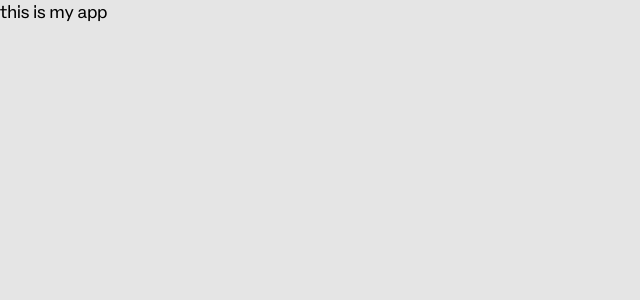
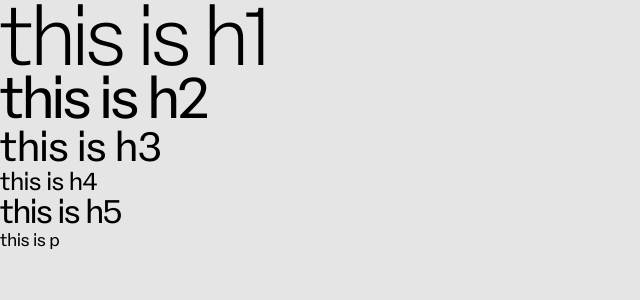
Before and after one commit to yanalalmer/o9solutions-next, a Next.js app: page / in a window 1280 px wide. Shown: the top 300 px of the page, without its empty margins (0-640 px from the left). Built offline with nearby package versions, Linux system fonts and the light colour scheme.

Commit message:
added typography config

```diff
--- a/src/app/page.js
+++ b/src/app/page.js
@@ -1,3 +1,12 @@
 export default function Home() {
-  return <main>this is my app</main>;
+  return (
+    <main>
+      <h1>this is h1</h1>
+      <h2>this is h2</h2>
+      <h3>this is h3</h3>
+      <h4>this is h4</h4>
+      <h5>this is h5</h5>
+      <p>this is p</p>
+    </main>
+  );
 }
--- a/src/styles/globals.css
+++ b/src/styles/globals.css
@@ -21,4 +21,63 @@
     @apply font-o9Sans;
     @apply text-base;
   }
+  /* TYPOGRAPHY */
+  h1 {
+    @apply text-l;
+    @apply font-o9Sans-light;
+    @apply leading-[90%];
+    @apply tracking-[-2.24px];
+    @apply tablet:text-xl;
+    @apply tablet:tracking-[-3.2px];
+    @apply desktopL:text-xxl;
+    @apply desktopL:tracking-[-5.72px];
+  }
+  h2 {
+    @apply text-lm;
+    @apply font-[400];
+    @apply tracking-[-0.72px];
+    @apply tablet:text-[64px];
+    @apply tablet:tracking-[-1.28px];
+    @apply desktop:text-l;
+    @apply desktop:leading-[95%];
+    @apply desktop:tracking-[-1.96px];
+    @apply desktopL:text-[64px];
+    @apply desktopL:leading-[100%];
+    @apply desktopL:tracking-[-1.28px];
+  }
+  h3 {
+    @apply text-xm;
+    @apply leading-[110%];
+    @apply tracking-[-0.16px];
+    @apply tablet:text-m;
+    @apply tablet:tracking-[-0.2px];
+    @apply desktopL:tracking-[-0.6px];
+  }
+  h4 {
+    @apply text-xxm;
+    @apply leading-[120%];
+    @apply tablet:text-[28px];
+    @apply tablet:leading-[110%];
+    @apply tablet:tracking-[-0.14px];
+    @apply desktop:text-xxm;
+    @apply desktop:leading-[110%];
+    @apply desktop:tracking-[-0.12px];
+    @apply desktopL:text-[28px];
+    @apply desktopL:leading-[110%];
+    @apply desktopL:tracking-[-0.42px];
+  }
+  h5 {
+    @apply text-s;
+    @apply leading-[110%];
+    @apply tablet:text-xxm;
+    @apply tablet:leading-[110%];
+    @apply tablet:tracking-[-0.12px];
+    @apply desktop:text-xm;
+    @apply desktop:leading-[100%];
+    @apply desktop:tracking-[-0.96px];
+    @apply desktopL:text-m;
+    @apply desktopL:tracking-[-1.2px];
+  }
+  p {
+  }
 }
```
